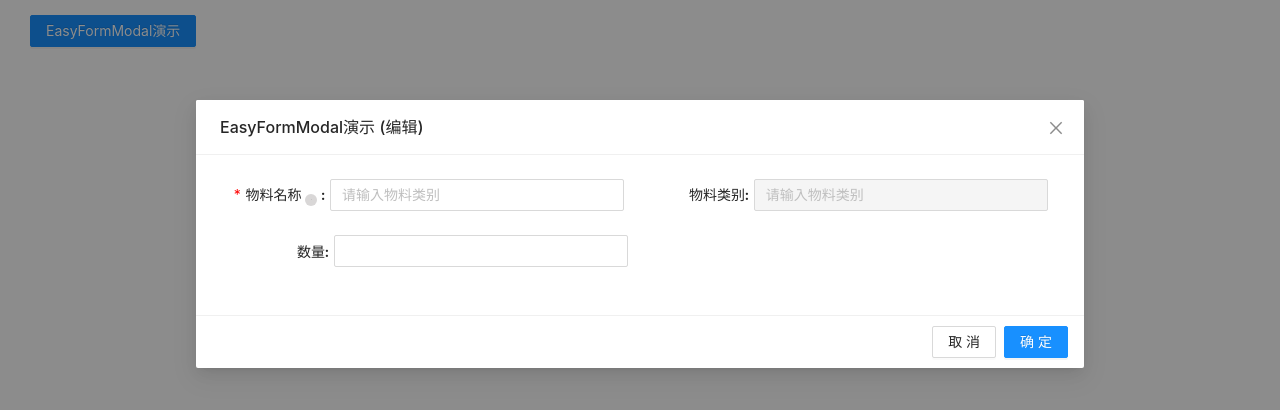
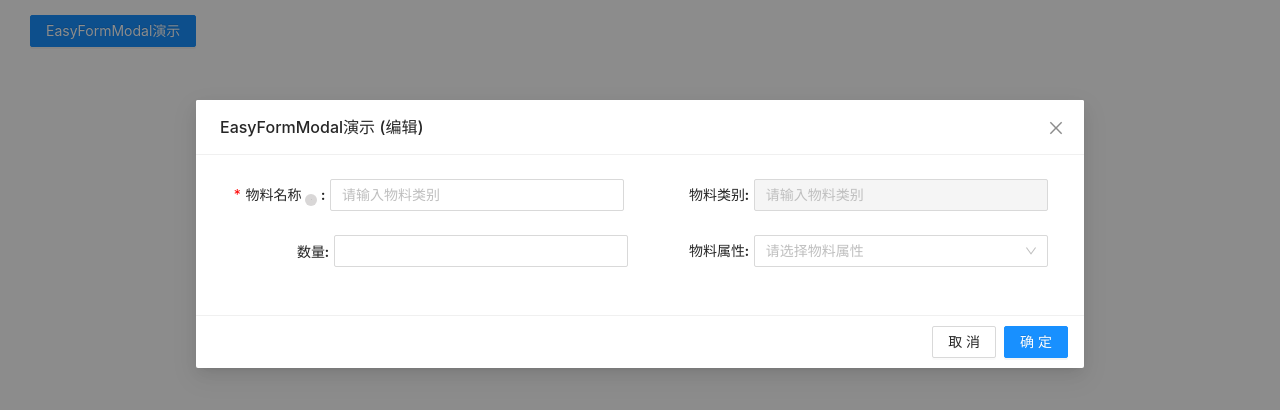
Before and after one commit to haiexijun/easy-ant-design-vue, a Vue app: page / in a window 1280 px wide. Both pictures are taken after a click on the button "EasyFormModal演示". Shown: the top 410 px of the page. Built offline with nearby package versions, Linux system fonts and the light colour scheme.

Commit message:
增加选择器

```diff
--- a/src/App.vue
+++ b/src/App.vue
@@ -46,6 +46,28 @@ export default {
           name:'数量',
           type:'number-input',
           notNull:false,
+        },
+        materialProps:{
+          name:'物料属性',
+          type:'select',
+          //选择器材的选项
+          options:['成品','半成品','原料','dsd'],
+          //是否支持清除
+          isAllowClear:true,
+          //是否默认高亮第一个选项
+          isDefaultActiveFirstOption:false,
+          //是否禁用
+          isDisable:false,
+          //设置选择器的模式,有default默认的单选模式、multiple多选模式
+          mode:'default',
+          //当下拉列表为空时显示的内容,默认no data
+          notFoundContent:'没有可选项',
+          //是否显示下拉小箭头,默认true
+          isShowArrow:true,
+          //默认单选模式是否可搜索,默认false
+          isShowSearch:true,
+          //是否根据输入的内容进行筛选，默认true
+          isFilterOption:true
         }
       }
     }
--- a/src/components/EasyFormModal/EasyFormModal.vue
+++ b/src/components/EasyFormModal/EasyFormModal.vue
@@ -56,6 +56,27 @@
                   style="width: 70%;margin-left: 5px"
                   v-if="item.type==='number-input'"
               />
+              <!--3.普通选择器-->
+              <a-select
+                  :allowClear="item.isAllowClear"
+                  :defaultActiveFirstOption="item.isDefaultActiveFirstOption"
+                  :disabled="item.isDisable"
+                  :mode="item.mode"
+                  :notFoundContent="item.notFoundContent"
+                  :showArrow="item.isShowArrow"
+                  :showSearch="item.isShowSearch"
+                  :filterOption="item.isFilterOption"
+                  :placeholder="'请选择' + item.name"
+                  v-if="item.type === 'select'"
+                  style="width: 70%;margin-left: 5px"
+              >
+                <a-select-option
+                    v-for="(item1,key1) in item.options"
+                    :key="key1"
+                >
+                  {{item1}}
+                </a-select-option>
+              </a-select>
 
             </a-form-item>
           </a-col>
@@ -134,9 +155,13 @@ export default {
     }
   },
   methods:{
+    //点击确定或保存时触发
     ok(type){
       this.visible=false
-      console.log(this.modalFormSetting)
+      console.log(this.formState)
+    },
+    handleSearch(value){
+
     }
   }
 }
```
